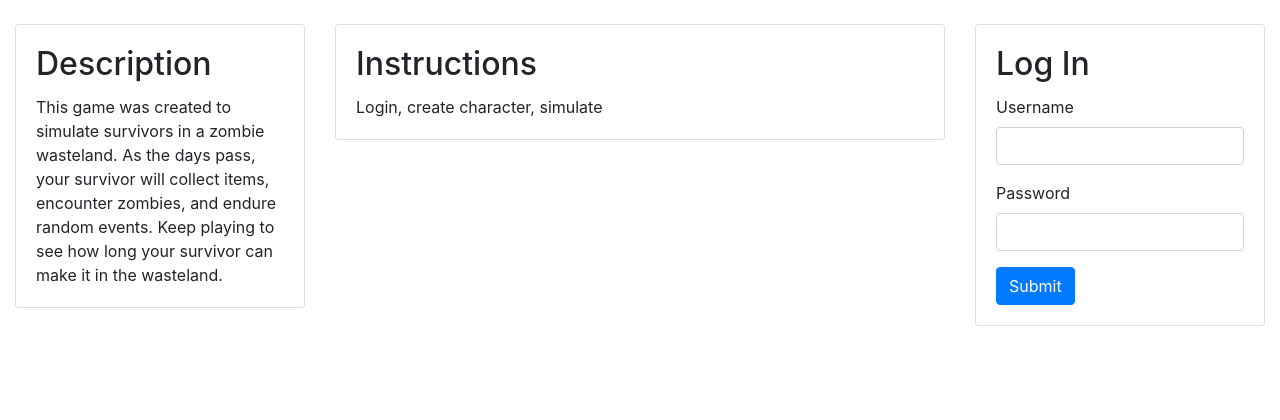
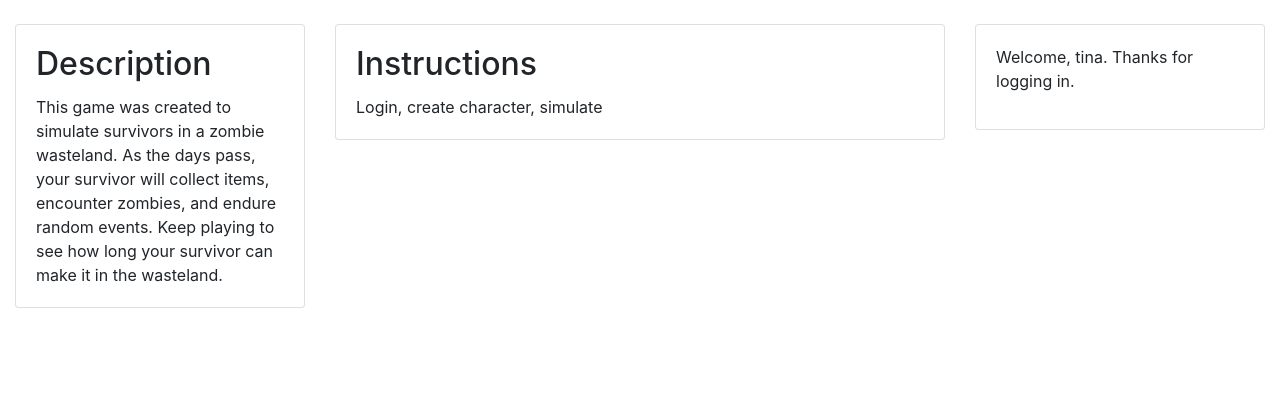
Before and after one commit to longevitytina/CV-Wasteland, a Django app: page / in a window 1280 px wide. Shown: the part 56-476 px from the top of the page. Run offline with Django 3.2, Linux system fonts and the light colour scheme; a user stored in the database is signed in; some libraries are stand-ins or nearby versions.

Commit message:
Adds dynamic welcome login message to homepage

```diff
--- a/wasteland/main_app/templates/home.html
+++ b/wasteland/main_app/templates/home.html
@@ -34,6 +34,14 @@
     <div class="col-3">
         <div class="card">
             <div class="card-body">
+            {% if user.is_authenticated %}
+                <p>Welcome, {{ user.username }}. Thanks for logging in.</p>
+            {% else %}
+                <p>Welcome anonymous survivor, please log in.</p>
+            {% endif %}
+
+
+                {% comment %}
                 <h2 class="card-title">Log In</h2>
                 <form method="post" action="{% url 'login' %}">
                     {% csrf_token %}
@@ -49,7 +57,7 @@
 
                     <button type="submit" class="btn btn-primary">Submit</button>
                     <input type="hidden" name="next" value="{{ next }}">
-                </form>
+                </form> {% endcomment %}
             </div>
         </div>
     </div>
```
